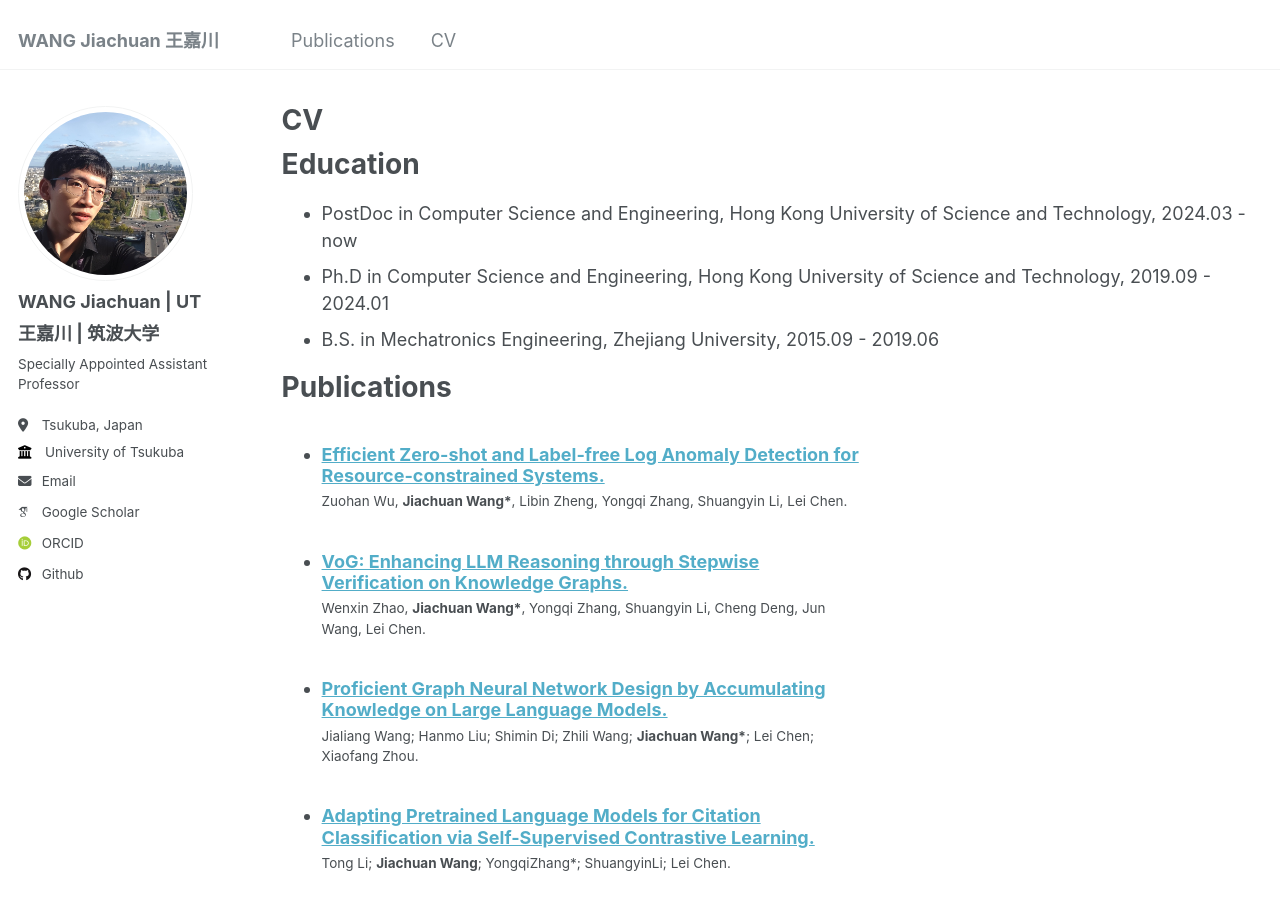
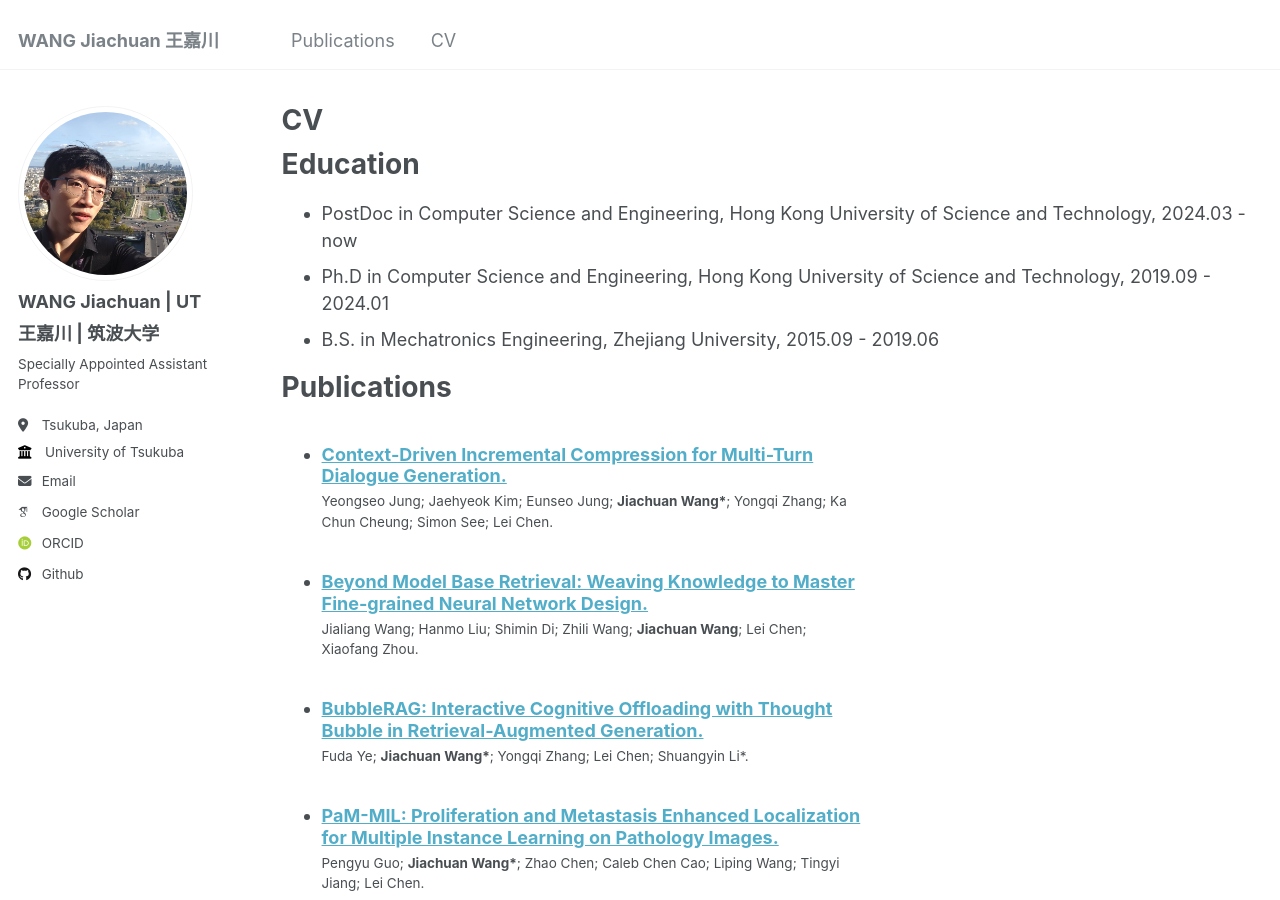
Before and after one commit to dominatorX/dominatorX.github.io, a Jekyll site: the page built from _pages/cv.md, in a window 1280 px wide and 900 px high. Built offline with Jekyll 4.4.1, drawn with Linux system fonts in a browser that asks for light colours; some web fonts are replaced.

Commit message:
Update 2026 publications

```diff
--- /dev/null
+++ b/_publications/26-ACL.md
@@ -0,0 +1,12 @@
+---
+title: "BubbleRAG: Interactive Cognitive Offloading with Thought Bubble in Retrieval-Augmented Generation."
+collection: publications
+category: conferences
+doi: 'https://dominatorx.github.io/files/26ACL-p.pdf'
+excerpt: # 'This paper is about the number 1. The number 2 is left for future work.'
+date: 2026-01-08
+venue: 'ACL'
+slidesurl: # 'https://dominatorx.github.io/files/26ACL-s.pdf'
+paperurl: 'https://dominatorx.github.io/files/26ACL-p.pdf'
+citation: Fuda Ye; <b>Jiachuan Wang*</b>; Yongqi Zhang; Lei Chen; Shuangyin Li*.
+---
--- /dev/null
+++ b/_publications/26-CVPR.md
@@ -0,0 +1,12 @@
+---
+title: "PaM-MIL: Proliferation and Metastasis Enhanced Localization for Multiple Instance Learning on Pathology Images."
+collection: publications
+category: conferences
+doi: 'https://dominatorx.github.io/files/26CVPR-p.pdf'
+excerpt: # 'This paper is about the number 1. The number 2 is left for future work.'
+date: 2026-01-07
+venue: 'CVPR'
+slidesurl: # 'https://dominatorx.github.io/files/26CVPR-s.pdf'
+paperurl: 'https://dominatorx.github.io/files/26CVPR-p.pdf'
+citation: Pengyu Guo; <b>Jiachuan Wang*</b>; Zhao Chen; Caleb Chen Cao; Liping Wang; Tingyi Jiang; Lei Chen.
+---
--- /dev/null
+++ b/_publications/26-ICML-CDIC.md
@@ -0,0 +1,12 @@
+---
+title: "Context-Driven Incremental Compression for Multi-Turn Dialogue Generation."
+collection: publications
+category: conferences
+doi: 'https://dominatorx.github.io/files/26ICMLzoey-p.pdf'
+excerpt: # 'This paper is about the number 1. The number 2 is left for future work.'
+date: 2026-01-10
+venue: 'ICML'
+slidesurl: # 'https://dominatorx.github.io/files/26ICMLzoey-s.pdf'
+paperurl: 'https://dominatorx.github.io/files/26ICMLzoey-p.pdf'
+citation: Yeongseo Jung; Jaehyeok Kim; Eunseo Jung; <b>Jiachuan Wang*</b>; Yongqi Zhang; Ka Chun Cheung; Simon See; Lei Chen.
+---
--- /dev/null
+++ b/_publications/26-ICML-MDESIGN.md
@@ -0,0 +1,12 @@
+---
+title: "Beyond Model Base Retrieval: Weaving Knowledge to Master Fine-grained Neural Network Design."
+collection: publications
+category: conferences
+doi: 'https://dominatorx.github.io/files/26ICMLjialiang-p.pdf'
+excerpt: # 'This paper is about the number 1. The number 2 is left for future work.'
+date: 2026-01-09
+venue: 'ICML'
+slidesurl: # 'https://dominatorx.github.io/files/26ICMLjialiang-s.pdf'
+paperurl: 'https://dominatorx.github.io/files/26ICMLjialiang-p.pdf'
+citation: Jialiang Wang; Hanmo Liu; Shimin Di; Zhili Wang; <b>Jiachuan Wang</b>; Lei Chen; Xiaofang Zhou.
+---
```
Also changed, not shown: _publications/26-ICLR.md (+1 -1 lines), files/wjc-pub.bib (+73 -0 lines), 5 other files.
